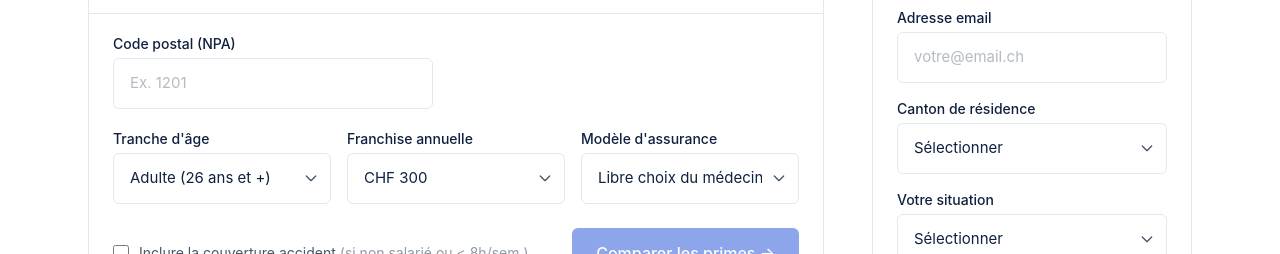
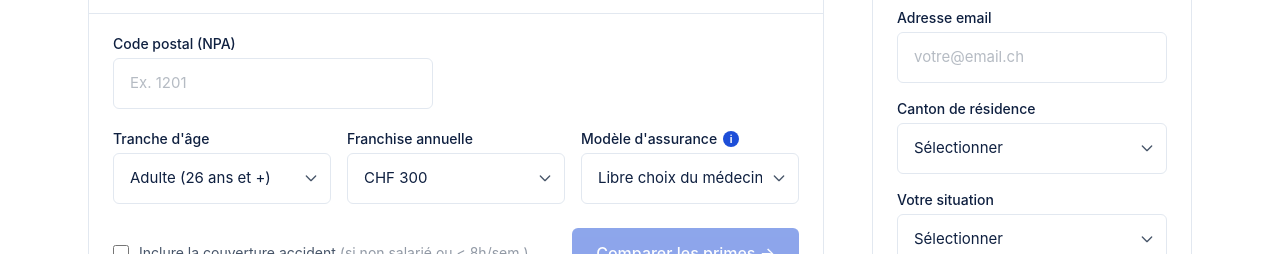
Before and after one commit to Anthrope1997/my-swiss-insurance.ch, a Next.js app: page /lamal/comparateur in a window 1280 px wide. Shown: the part 780-1034 px from the top of the page. Built offline with nearby package versions, Linux system fonts and the light colour scheme.

Commit message:
Ajoute icône ⓘ avec descriptions détaillées sur les modèles d'assurance

```diff
--- a/components/PrimeCalculatorReal.tsx
+++ b/components/PrimeCalculatorReal.tsx
@@ -43,6 +43,13 @@ const MODELE_LABELS: Record<Modele, string> = {
   DIV:  'Télémédecine',
 }
 
+const MODELE_INFO: Record<Modele, string> = {
+  BASE: 'Accès direct à n\'importe quel médecin ou spécialiste en Suisse, sans restriction. La prime la plus élevée.',
+  HAM:  'Vous passez systématiquement par votre médecin de famille avant tout spécialiste. Réduction de prime de 10–15%.',
+  HMO:  'Vous consultez au sein d\'un réseau fermé de médecins agréés. Réduction de prime de 15–25%.',
+  DIV:  'Première consultation par téléphone ou application avant tout rendez-vous. Réduction de prime de 10–20%.',
+}
+
 const AGE_LABELS: Record<AgeGroup, string> = {
   adulte: 'Adulte (26 ans et +)',
   jeune:  'Jeune adulte (19–25 ans)',
@@ -71,6 +78,9 @@ export default function PrimeCalculatorReal() {
   const [results,     setResults]     = useState<PrimeRow[] | null>(null)
   const [calcLoading, setCalcLoading] = useState(false)
   const [calcError,   setCalcError]   = useState('')
+
+  // --- Modele tooltip ---
+  const [showModeleInfo, setShowModeleInfo] = useState(false)
 
   // --- Lead gate state ---
   const [showAll,    setShowAll]    = useState(false)
@@ -258,7 +268,17 @@ export default function PrimeCalculatorReal() {
             </div>
 
             <div>
-              <label className="block text-sm font-medium text-ink mb-1">Modèle d'assurance</label>
+              <div className="flex items-center gap-1.5 mb-1">
+                <label className="block text-sm font-medium text-ink">Modèle d'assurance</label>
+                <button
+                  type="button"
+                  onClick={() => setShowModeleInfo(v => !v)}
+                  className="w-4 h-4 rounded-full bg-brand text-white text-[10px] font-bold leading-none flex items-center justify-center shrink-0 hover:bg-brand-dark transition-colors"
+                  aria-label="Informations sur les modèles"
+                >
+                  i
+                </button>
+              </div>
               <div className="relative">
                 <select
                   value={modele}
@@ -271,6 +291,16 @@ export default function PrimeCalculatorReal() {
                 </select>
                 <Chevron />
               </div>
+              {showModeleInfo && (
+                <div className="mt-2 border border-edge rounded-lg overflow-hidden text-[13px]">
+                  {(Object.keys(MODELE_LABELS) as Modele[]).map(k => (
+                    <div key={k} className={`flex gap-2 px-3 py-2.5 border-b border-edge last:border-0 ${k === modele ? 'bg-[#eff6ff]' : 'bg-white'}`}>
+                      <span className="font-medium text-ink shrink-0 w-40">{MODELE_LABELS[k]}</span>
+                      <span className="text-slate">{MODELE_INFO[k]}</span>
+                    </div>
+                  ))}
+                </div>
+              )}
             </div>
           </div>
 
```
